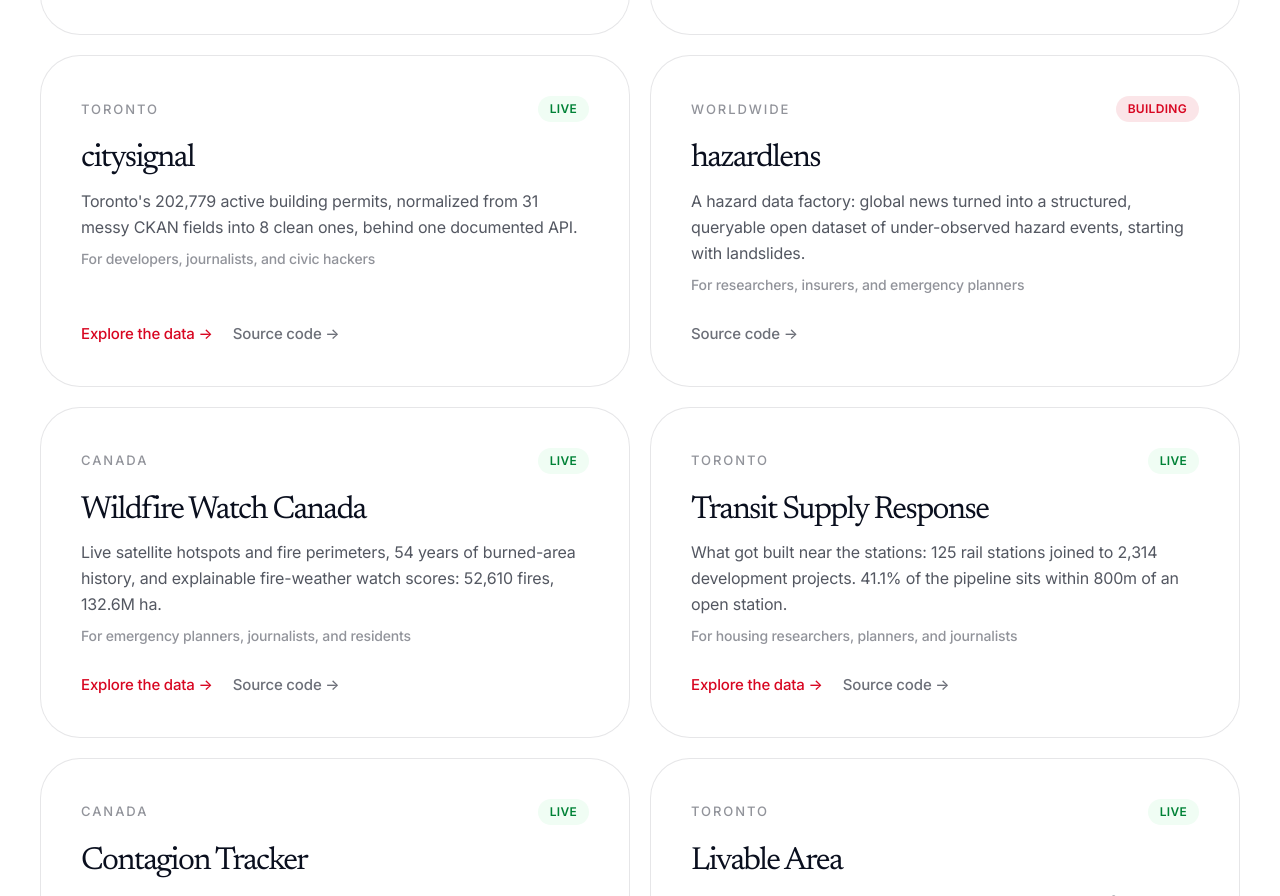
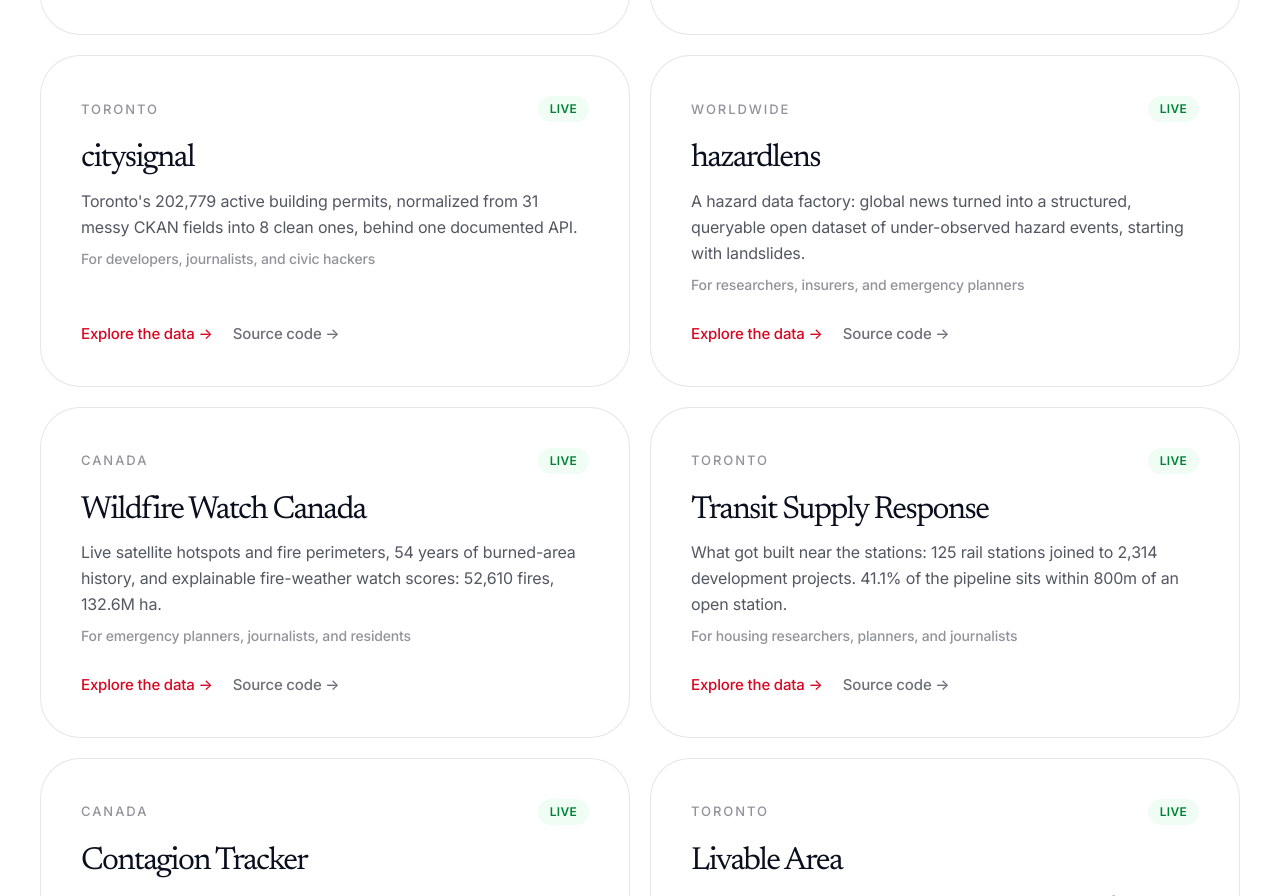
Before and after one commit to Nshipyard/canada-nshipyard, a Next.js app: page / in a window 1280 px wide. Shown: the part 4467-5363 px from the top of the page. Built offline with nearby package versions, Linux system fonts and the light colour scheme.

Commit message:
hazardlens is live: flip project card and showcase to live with hazards.nshipyard.com link

```diff
--- a/src/components/showcase/usecases/WorldwideCases.tsx
+++ b/src/components/showcase/usecases/WorldwideCases.tsx
@@ -37,7 +37,7 @@ const CARDS = {
       stat: "News → data",
       statLabel: "global news coverage converted into structured hazard events with full provenance",
       url: "https://hazards.nshipyard.com",
-      live: false,
+      live: true,
       shareText: "hazardlens: global news turned into a structured open dataset of under-observed hazard events, starting with landslides.",
     },
   ],
@@ -75,7 +75,7 @@ const CARDS = {
       stat: "Actualités → données",
       statLabel: "la couverture médiatique mondiale convertie en événements structurés, avec provenance complète",
       url: "https://hazards.nshipyard.com",
-      live: false,
+      live: true,
       shareText: "hazardlens : l'actualité mondiale transformée en jeu de données ouvert et structuré sur les catastrophes sous-observées, à commencer par les glissements de terrain.",
     },
   ],
--- a/src/i18n.tsx
+++ b/src/i18n.tsx
@@ -202,7 +202,7 @@ const en = {
         user: "For researchers, insurers, and emergency planners",
         url: "https://hazards.nshipyard.com",
         cta: "explore" as const,
-        status: "building" as const,
+        status: "live" as const,
       },
       {
         repo: "canada-wildfire-watch",
@@ -579,7 +579,7 @@ const fr: Dict = {
         user: "Pour les chercheurs, les assureurs et les planificateurs d'urgence",
         url: "https://hazards.nshipyard.com",
         cta: "explore" as const,
-        status: "building" as const,
+        status: "live" as const,
       },
       {
         repo: "canada-wildfire-watch",
```
